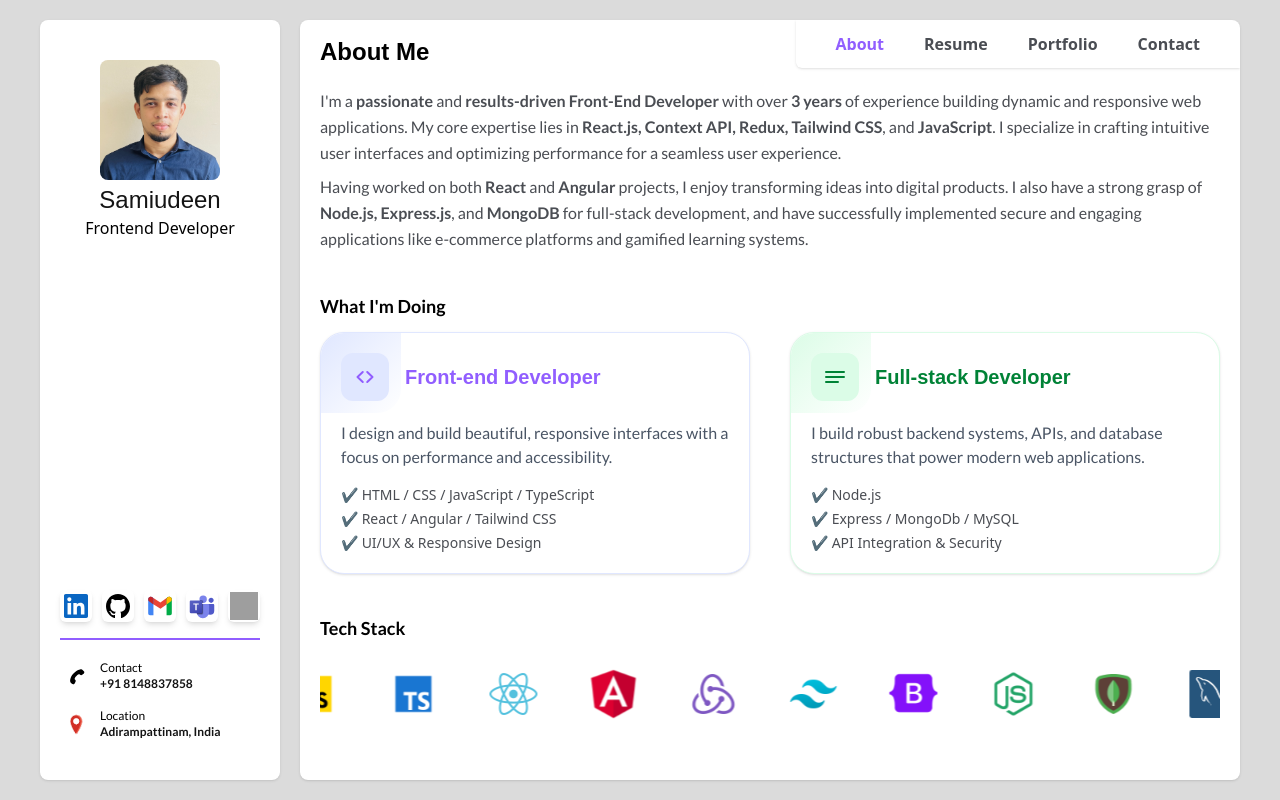
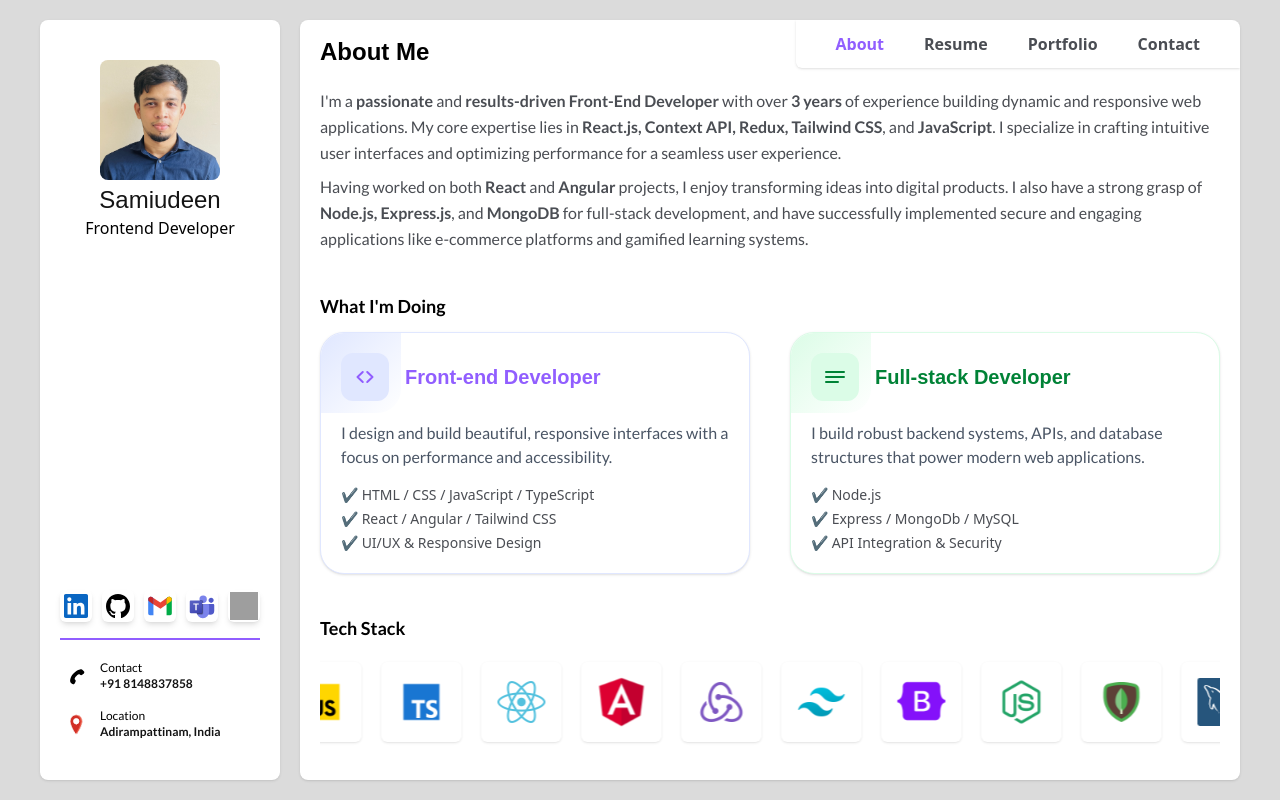
Before and after one commit to samiudeen96/portfolio, a React (Vite) app: page /#/about in a window 1280 px wide. Built offline with nearby package versions, Linux system fonts and the light colour scheme; grey boxes are pictures that could not be loaded.

Commit message:
'update'

```diff
--- a/src/pages/About.jsx
+++ b/src/pages/About.jsx
@@ -136,8 +136,8 @@ const About = () => {
             {/* Duplicate the array to create a seamless loop */}
             {technologies.concat(technologies).map((tech, index) => (
               <div key={index} className="flex-shrink-0">
-                <div className="group card-container cursor-pointer w-20">
-                  <div className="card group-hover:rotate-y-180">
+                <div className="group card-container cursor-pointer w-20  p-2">
+                  <div className="card group-hover:rotate-y-180 shadow-sm rounded-md">
                     <div className="front">
                       <img
                         src={tech.icon}
```
